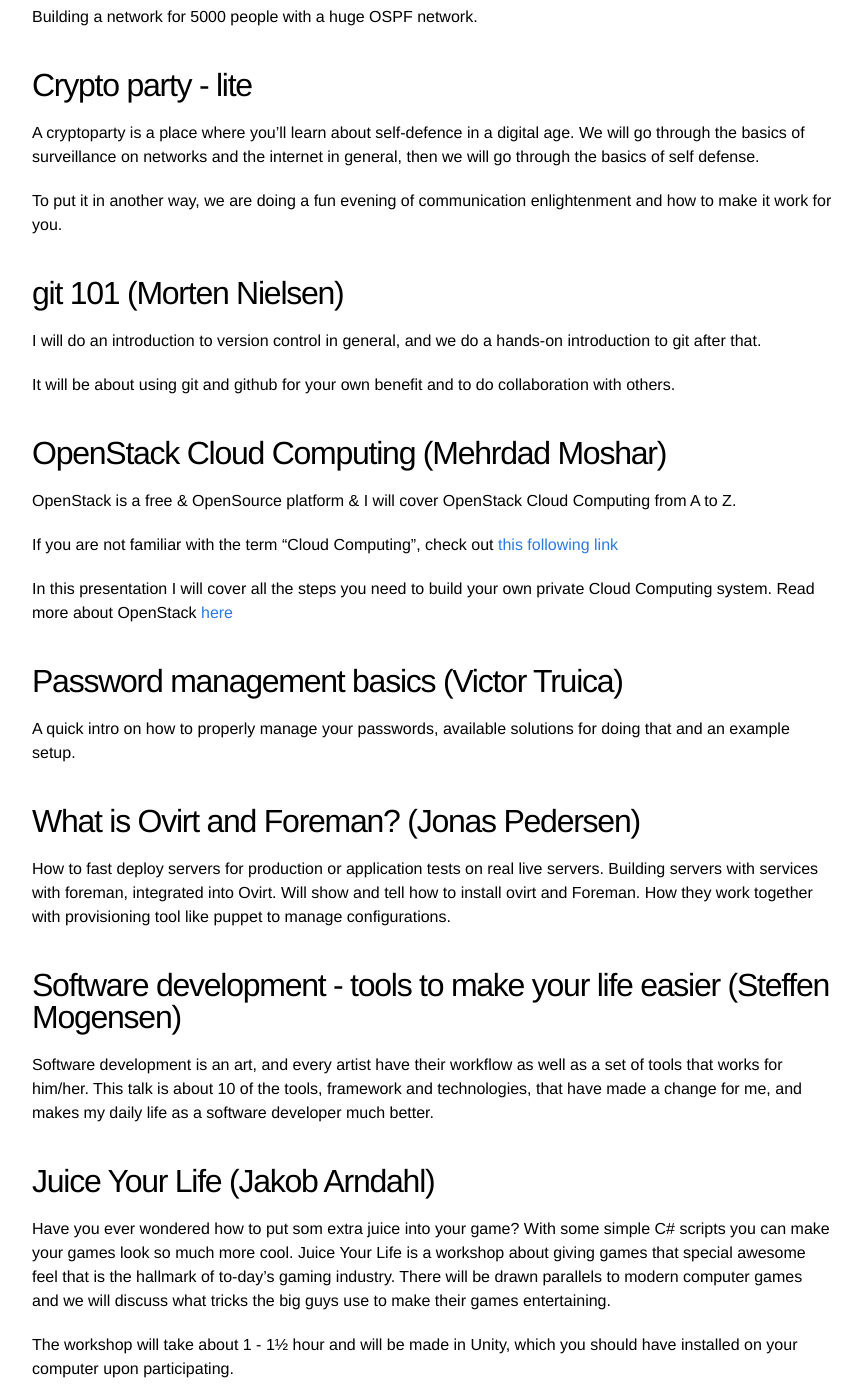
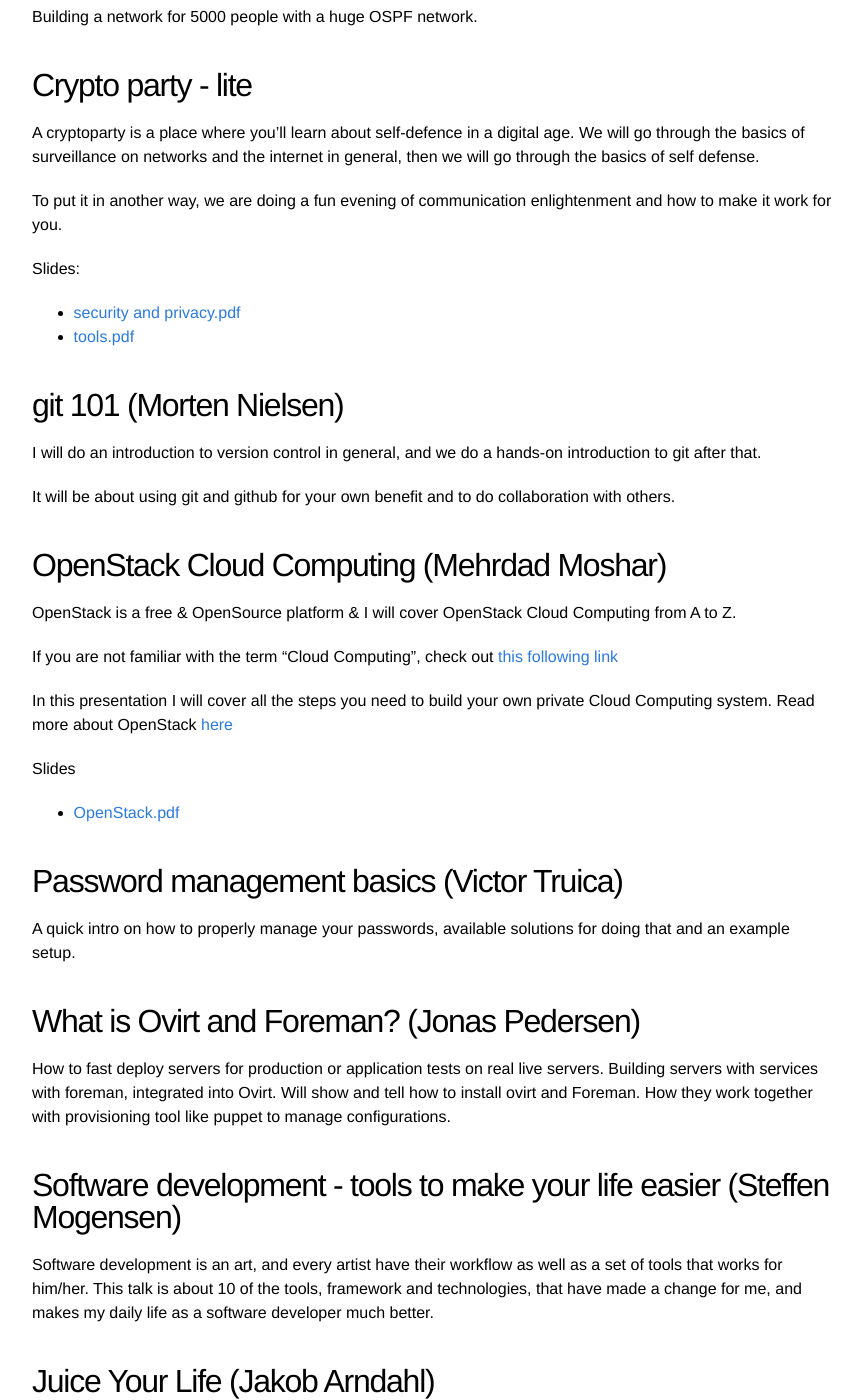
Before and after one commit to valberg/ealtechevents, a Jekyll site: the page built from talks.md, in a window 1280 px wide and 1400 px high, scrolled down 817 px. Shown: the whole window, without its empty margins (208-1070 px from the left). Built offline with Jekyll 4.4.1, drawn with Linux system fonts in a browser that asks for light colours.

Commit message:
added links to slides

```diff
--- a/talks.md
+++ b/talks.md
@@ -36,6 +36,10 @@
 
 To put it in another way, we are doing a fun evening of communication enlightenment and how to make it work for you.
 
+Slides:
+* [security and privacy.pdf](media/security and privacy.pdf)
+* [tools.pdf](/media/tools.pdf)
+
 
 
 git 101 (Morten Nielsen)
@@ -44,7 +48,6 @@
 I will do an introduction to version control in general, and we do a hands-on introduction to git after that.
 
 It will be about using git and github for your own benefit and to do collaboration with others.
-
 
 OpenStack Cloud Computing (Mehrdad Moshar)
 -------------------------------------------
@@ -56,6 +59,8 @@
 In this presentation I will cover all the steps you need to build your own private Cloud Computing system.
 Read more about OpenStack [here](https://www.openstack.org/software/)
 
+Slides
+* [OpenStack.pdf](/media/OpenStack.pdf)
 
 Password management basics (Victor Truica)
 ---------------------------------------------
```
